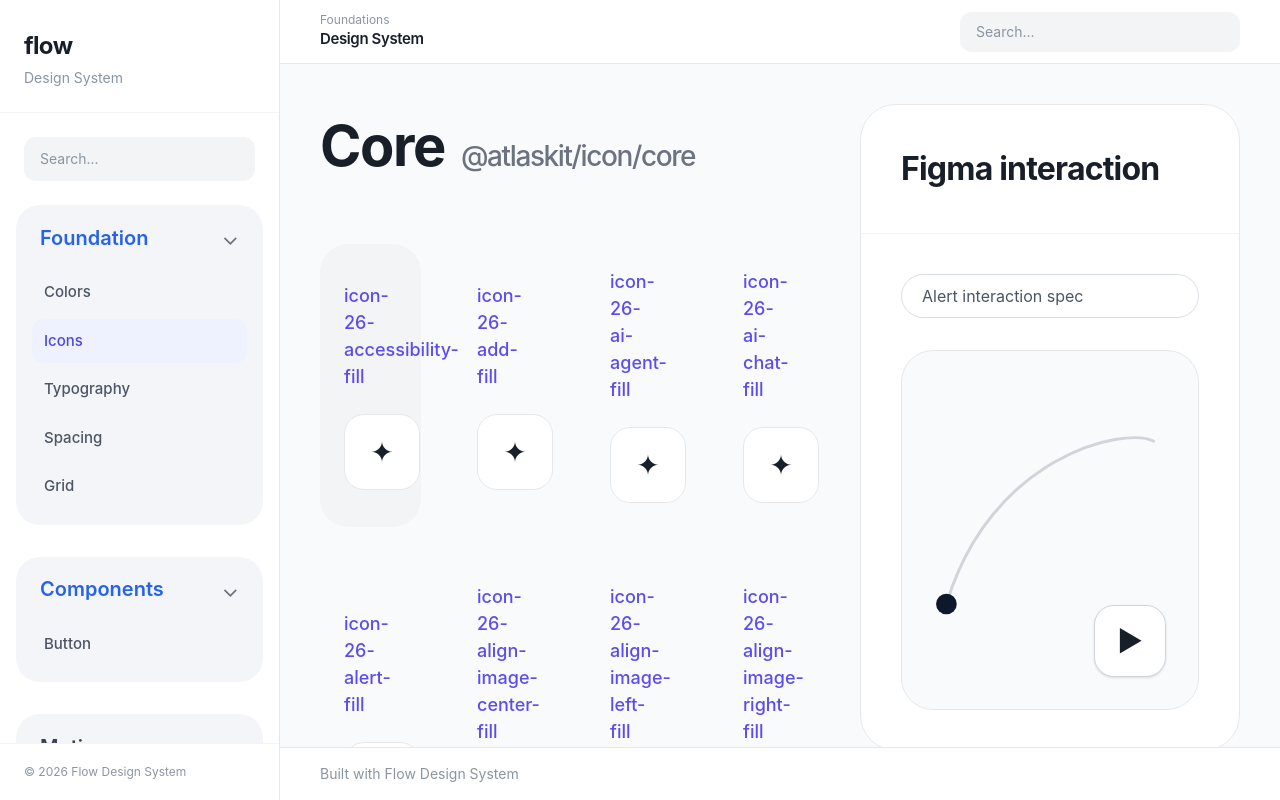
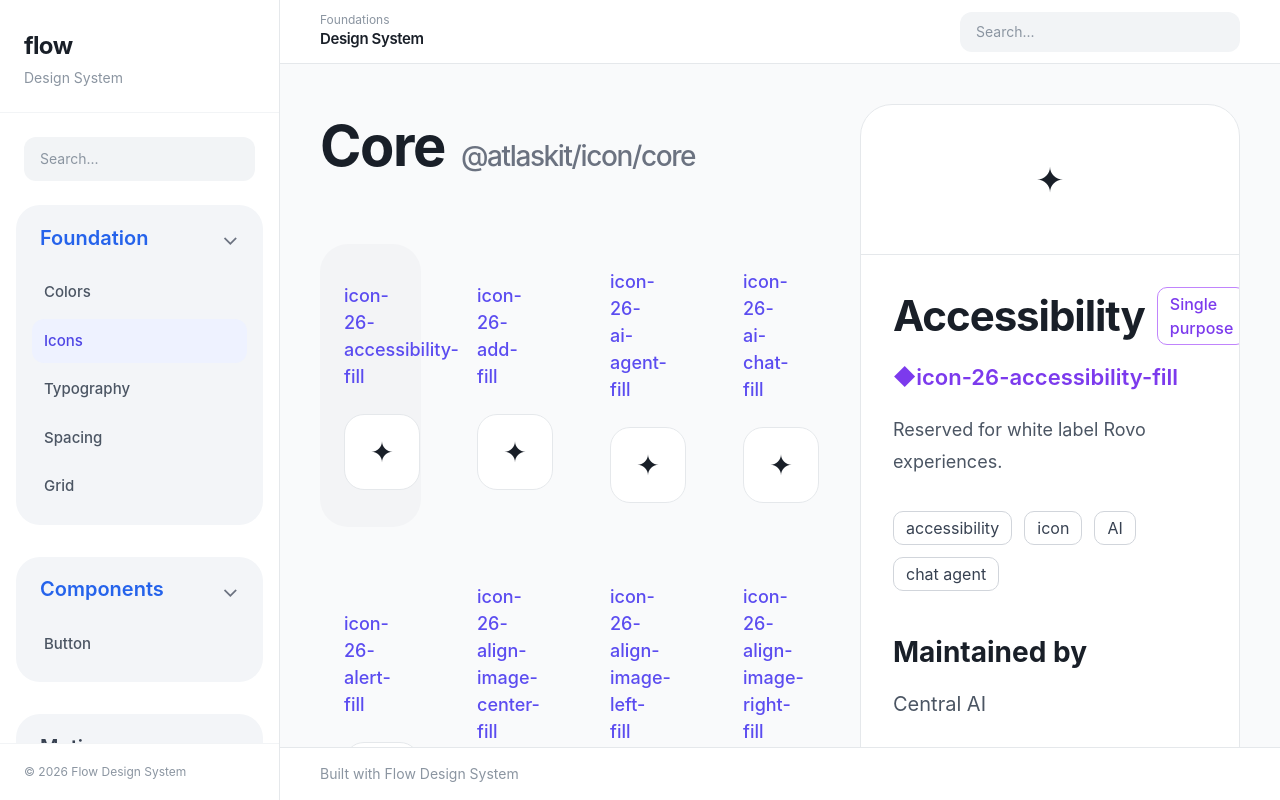
Before and after one commit to seo-er/design-system, a React (Vite) app: page / in a window 1280 px wide. Both pictures are taken after a click on the button "Icons". Built offline with nearby package versions, Linux system fonts and the light colour scheme.

Commit message:
Add files via upload

```diff
--- a/src/App.jsx
+++ b/src/App.jsx
@@ -2013,76 +2013,310 @@ function IconPage() {
   bg-white
   border
   border-[#E5E8EB]
-        rounded-[36px]
+  rounded-[32px]
   overflow-hidden
   h-fit
 ">
 
-        <div className="px-10 py-10 border-b border-[#F2F4F6]">
-          <h2 className="text-[32px] font-bold tracking-tight">
-            Figma interaction
-          </h2>
-        </div>
-
-        <div className="p-10">
-
+  {/* preview */}
   <div className="
-            h-[44px]
-            rounded-full
-            border
-            border-[#D9DEE5]
-            px-5
+    h-[150px]
+    border-b
+    border-[#E5E8EB]
     flex
     items-center
+    justify-center
+    text-[34px]
+  ">
+    ✦
+  </div>
+
+  <div className="p-8">
+
+    {/* title */}
+    <div className="mb-8">
+
+      <div className="flex items-center gap-3 mb-4">
+
+        <h2 className="text-[42px] font-bold tracking-tight leading-none">
+          {selectedIcon.label}
+        </h2>
+
+        <span className="
+          px-3
+          py-1
+          rounded-[10px]
+          border
+          border-[#C084FC]
+          text-[#7C3AED]
           text-[16px]
-            text-[#4B5563]
-            mb-8
+          font-medium
         ">
-            Alert interaction spec
-          </div>
-
+          Single purpose
+        </span>
+
+      </div>
+
+      {/* token */}
       <div className="
-            rounded-[32px]
-            border
-            border-[#E5E8EB]
-            h-[360px]
-            bg-[#F8FAFC]
-            relative
-            overflow-hidden
+        text-[#7C3AED]
+        text-[22px]
+        font-semibold
+        mb-5
       ">
-
-            <svg
-              className="absolute inset-0 w-full h-full"
-              viewBox="0 0 400 360"
-            >
-              <path
-                d="M60 280 C120 80 300 40 340 60"
-                stroke="#D1D5DB"
-                strokeWidth="4"
-                fill="none"
-                strokeLinecap="round"
-              />
-
-              <circle cx="60" cy="280" r="14" fill="#0F172A" />
-            </svg>
-
-            <button className="
-              absolute
-              right-8
-              bottom-8
-              w-[72px]
-              h-[72px]
-              rounded-[20px]
-              bg-white
+        ◆icon-26-{selectedIcon.slug}-fill
+      </div>
+
+      <p className="text-[18px] leading-[1.8] text-[#4B5563]">
+        Reserved for white label Rovo experiences.
+      </p>
+
+    </div>
+
+    {/* tags */}
+    <div className="flex flex-wrap gap-3 mb-10">
+
+      {[
+        selectedIcon.slug,
+        "icon",
+        "AI",
+        "chat agent",
+      ].map((tag) => (
+        <div
+          key={tag}
+          className="
+            px-3
+            py-1
+            rounded-[10px]
             border
             border-[#D1D5DB]
-              shadow-sm
-              text-[28px]
+            text-[16px]
+            text-[#374151]
+          "
+        >
+          {tag}
+        </div>
+      ))}
+
+    </div>
+
+    {/* maintained */}
+    <div className="mb-12">
+
+      <div className="text-[28px] font-bold mb-4">
+        Maintained by
+      </div>
+
+      <div className="text-[20px] text-[#4B5563]">
+        Central AI
+      </div>
+
+    </div>
+
+  </div>
+
+  {/* REACT */}
+  <div className="border-t border-[#E5E8EB] p-8">
+
+    <div className="text-[34px] font-bold mb-6">
+      React
+    </div>
+
+    <div className="
+      bg-[#F3F4F6]
+      rounded-[16px]
+      p-6
+      text-[17px]
+      leading-[2]
+      font-mono
+      text-[#374151]
+      relative
     ">
-              ▶
-            </button>
-
-          </div>
+
+{`import ${selectedIcon.label.replace(/\s/g, "")}Icon from
+'@atlaskit/icon/core/${selectedIcon.slug}';`}
+
+      <button
+        onClick={() =>
+          navigator.clipboard.writeText(
+`import ${selectedIcon.label.replace(/\s/g, "")}Icon from '@atlaskit/icon/core/${selectedIcon.slug}';`
+          )
+        }
+        className="
+          absolute
+          top-5
+          right-5
+          text-[22px]
+        "
+      >
+        ⧉
+      </button>
+
+    </div>
+
+    <a
+      href="#"
+      className="
+        inline-flex
+        items-center
+        gap-2
+        text-[#2563EB]
+        text-[18px]
+        underline
+        mt-6
+      "
+    >
+      Icon code examples ↗
+    </a>
+
+  </div>
+
+  {/* SIZES */}
+  <div className="border-t border-[#E5E8EB] p-8">
+
+    <div className="text-[34px] font-bold mb-8">
+      Sizes
+    </div>
+
+    <div className="space-y-6">
+
+      {/* SMALL */}
+      <div className="flex items-center justify-between">
+
+        <div className="flex items-center gap-5">
+
+          <div className="text-[20px]">
+            ✦
+          </div>
+
+          <div className="flex items-center gap-3">
+
+            <span className="
+              px-3
+              py-1
+              rounded-[8px]
+              bg-[#F3F4F6]
+              text-[16px]
+            ">
+              Small
+            </span>
+
+            {selectedIcon.hasFalse && (
+              <span className="
+                px-3
+                py-1
+                rounded-[8px]
+                bg-[#DCFCE7]
+                text-[#166534]
+                text-[15px]
+                font-medium
+              ">
+                true
+              </span>
+            )}
+
+          </div>
+
+        </div>
+
+        <button
+          onClick={() =>
+            navigator.clipboard.writeText(
+              `<Icon size="small" />`
+            )
+          }
+          className="text-[22px]"
+        >
+          ⧉
+        </button>
+
+      </div>
+
+      {/* MEDIUM */}
+      <div className="flex items-center justify-between">
+
+        <div className="flex items-center gap-5">
+
+          <div className="text-[28px]">
+            ✦
+          </div>
+
+          <div className="flex items-center gap-3">
+
+            <span className="
+              px-3
+              py-1
+              rounded-[8px]
+              bg-[#F3F4F6]
+              text-[16px]
+            ">
+              Medium
+            </span>
+
+            <span className="
+              px-3
+              py-1
+              rounded-[8px]
+              bg-[#E5E7EB]
+              text-[14px]
+              font-semibold
+            ">
+              RECOMMENDED
+            </span>
+
+            {selectedIcon.hasFalse && (
+              <span className="
+                px-3
+                py-1
+                rounded-[8px]
+                bg-[#FEE2E2]
+                text-[#991B1B]
+                text-[15px]
+                font-medium
+              ">
+                false
+              </span>
+            )}
+
+          </div>
+
+        </div>
+
+        <button
+          onClick={() =>
+            navigator.clipboard.writeText(
+              `<Icon size="medium" />`
+            )
+          }
+          className="text-[22px]"
+        >
+          ⧉
+        </button>
+
+      </div>
+
+    </div>
+
+  </div>
+
+  {/* FIGMA */}
+  <div className="border-t border-[#E5E8EB] p-8">
+
+    <div className="text-[34px] font-bold mb-6">
+      Figma
+    </div>
+
+    <a
+      href="https://figma.com"
+      target="_blank"
+      className="
+        text-[#2563EB]
+        underline
+        text-[18px]
+      "
+    >
+      Atlassian icon library ↗
+    </a>
 
   </div>
 
```
Lines whose indentation alone changed are shown as unchanged.
